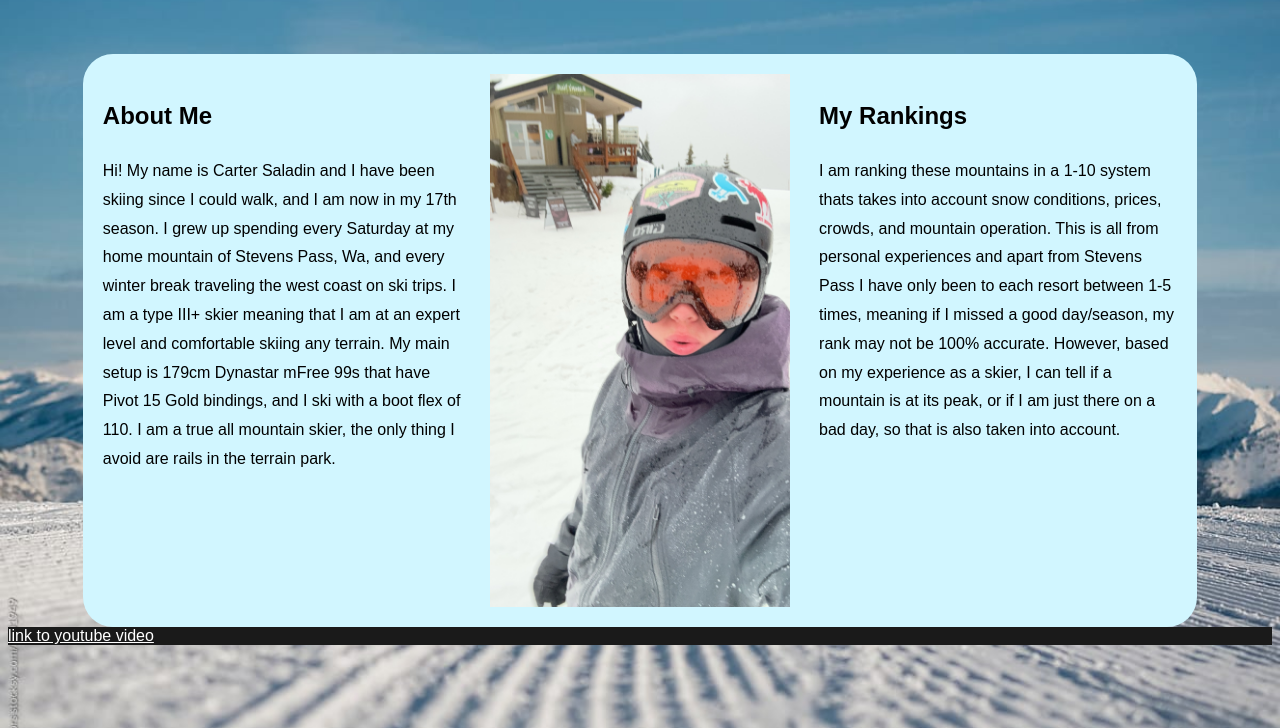
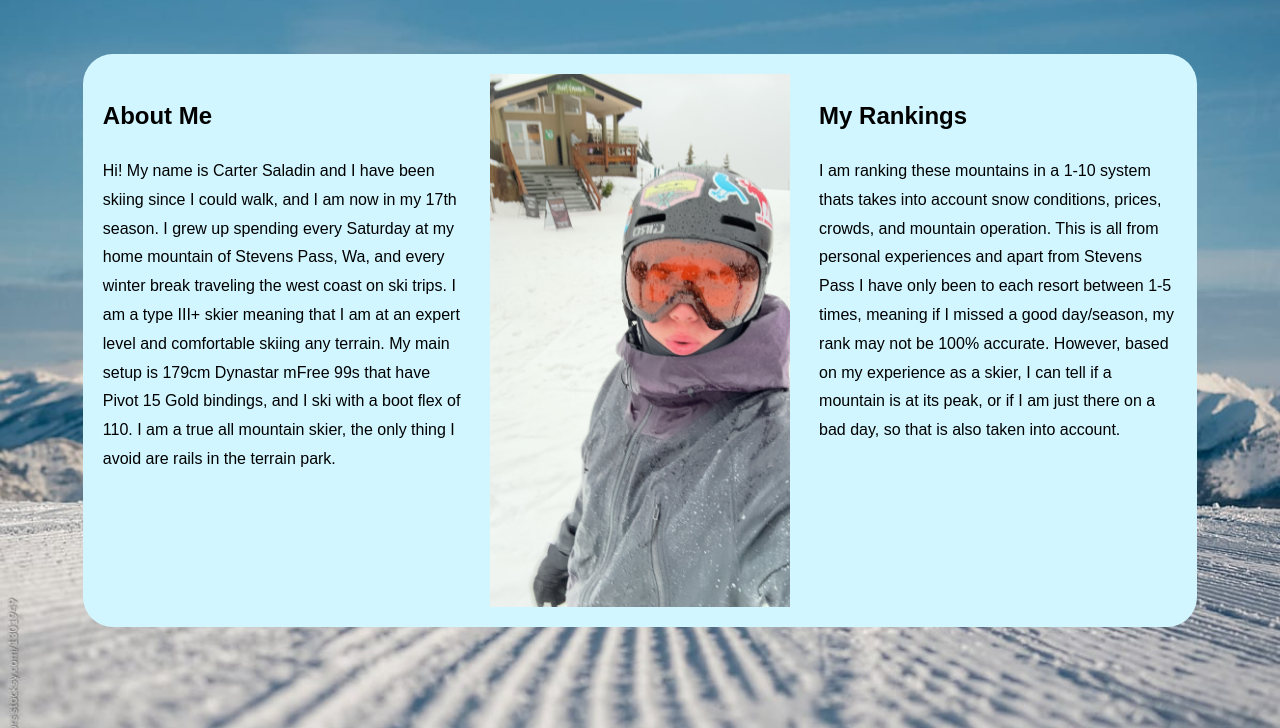
Before and after one commit to CarterSaladin/CSCI202FINAL, a plain HTML site: page about.html in a window 1280 px wide. Shown: the part 72-800 px from the top of the page. Drawn offline with Linux system fonts and the light colour scheme; a script that the page names is missing; a web font is replaced by a local one.

Commit message:
Update about.html

```diff
--- a/about.html
+++ b/about.html
@@ -34,9 +34,5 @@
         </p>
     </div>
 </div>
-
-<footer>
-    <a href="https://youtu.be/IsyUaR09nYw">link to youtube video</a>
-</footer>
 </body>
 </html>
```
